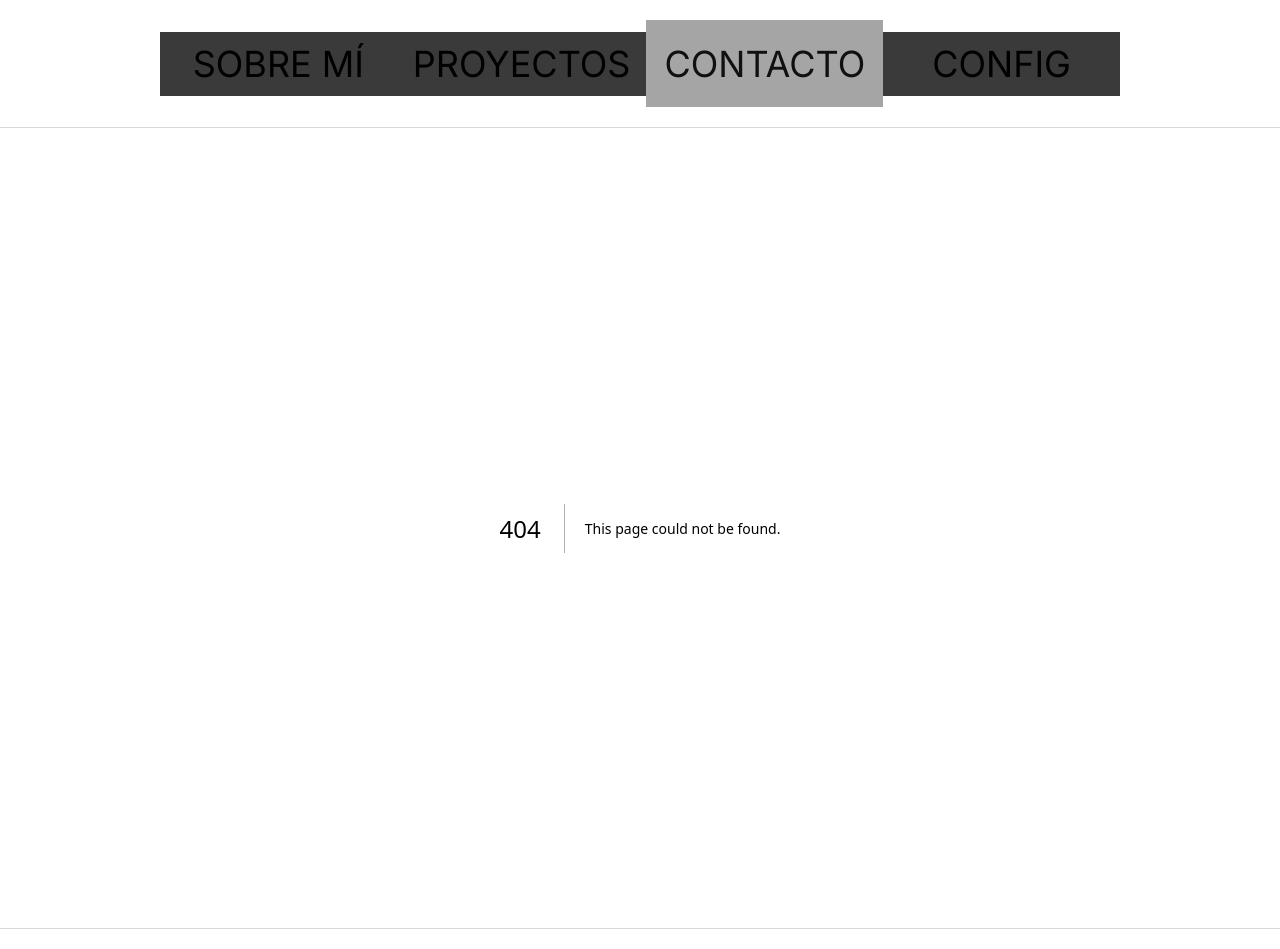
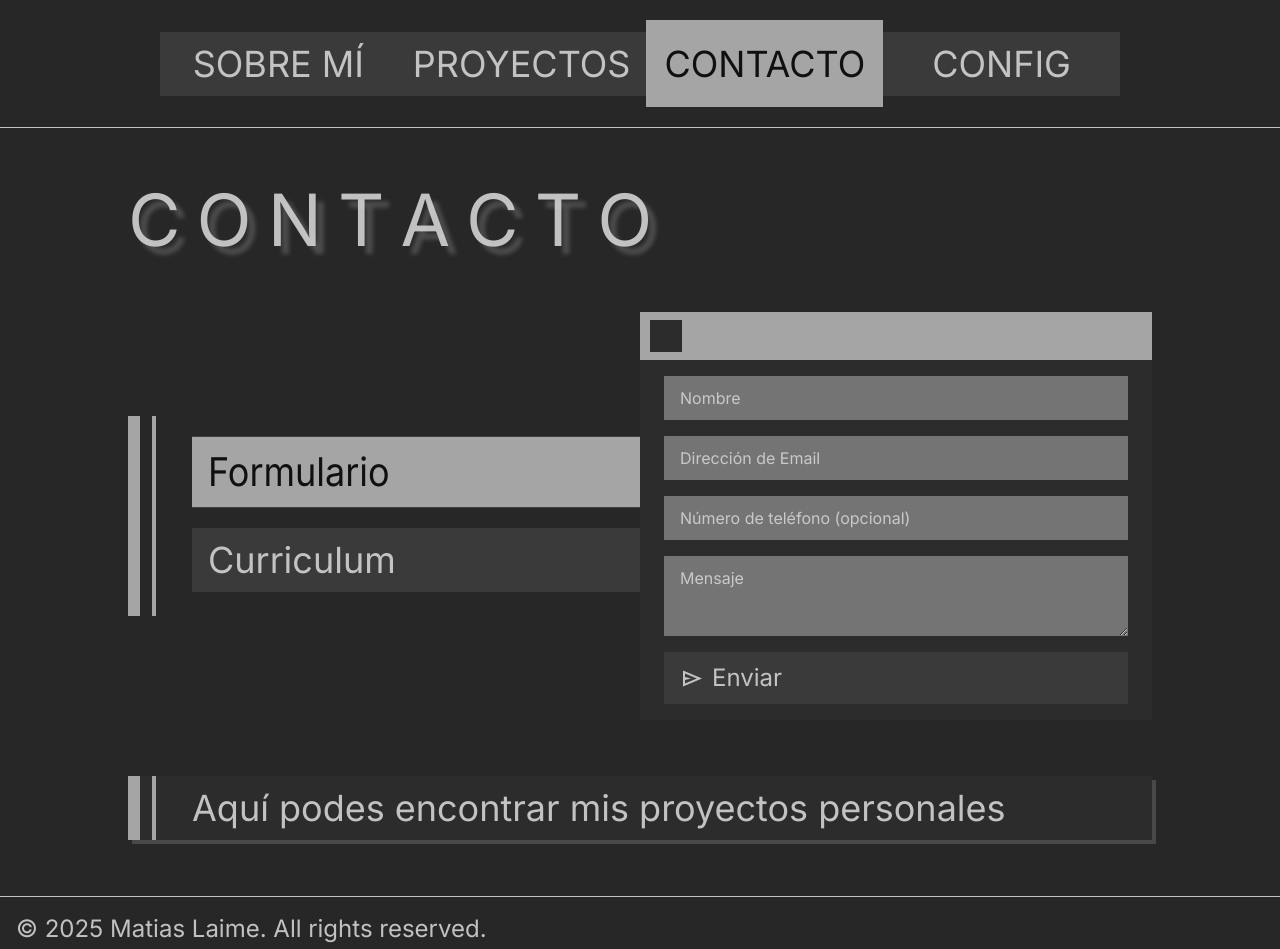
Before and after one commit to matulai/Portfolio, a Next.js app: page /contact in a window 1280 px wide. Before the commit this address had no page. Shown: the top 949 px of the page. Built offline with nearby package versions, Linux system fonts and the light colour scheme.

Commit message:
Add: contact page

```diff
--- /dev/null
+++ b/src/app/contact/page.tsx
@@ -0,0 +1,22 @@
+import AnimatedTitle from "@/components/AnimatedTitle";
+import SelectorOptions from "@/components/SelectorOptions";
+
+const Contact = () => {
+  return (
+    <main className="flex flex-col flex-1 justify-self-start h-full py-14 px-32 gap-14">
+      <AnimatedTitle text="CONTACTO" />
+      <SelectorOptions />
+      <div className="relative py-3 px-16 text-start bg-dark-medium drop-shadow-[4px_4px_0px_rgba(211,211,211,0.2)] h-fit">
+        <div className="absolute top-0 left-0 flex gap-3 h-full w-fit">
+          <span className="h-full bg-grey-dark w-3" />
+          <span className="h-full bg-grey-dark w-1" />
+        </div>
+        <span className="text-4xl">
+          Aquí podes encontrar mis proyectos personales
+        </span>
+      </div>
+    </main>
+  );
+};
+
+export default Contact;
```
